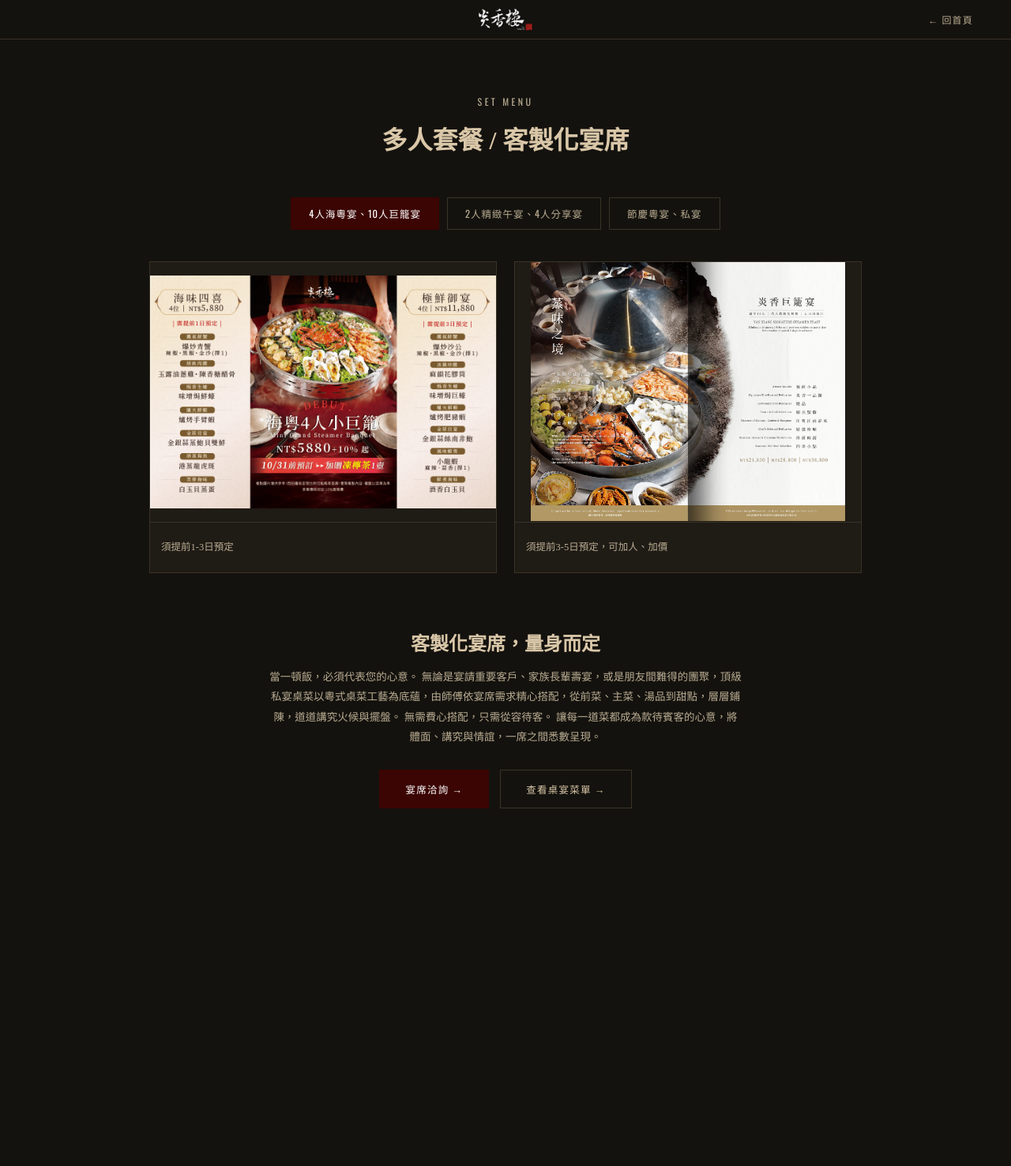
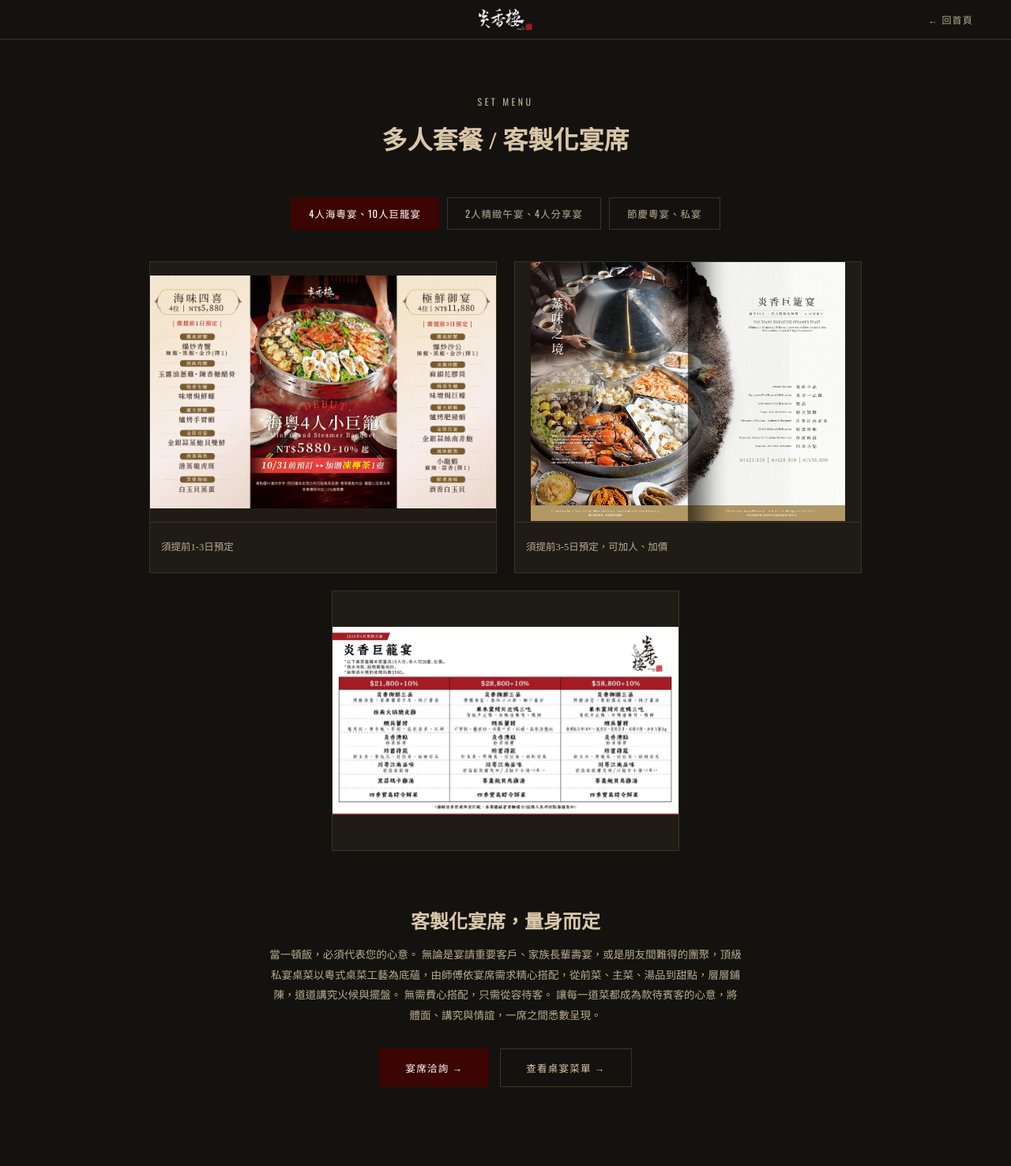
Before and after one commit to yanxianglou/yanxianglou.github.io, a Jekyll site: the page built from menu-set.html, in a window 1280 px wide. Shown: the whole page at 79% size. Built offline with Jekyll 4.4.1, drawn with Linux system fonts in a browser that asks for light colours; before the commit the page ends 1124 px from its top, so only the background shows below that.

Commit message:
Update 套餐餐品頁 “setmenu”

```diff
--- a/_data/setmenu.yml
+++ b/_data/setmenu.yml
@@ -12,6 +12,7 @@ categories:
         caption: 須提前1-3日預定
       - caption: 須提前3-5日預定，可加人、加價
         src: /assets/img/uploads/4-5.jpg
+      - src: /assets/img/uploads/巨龍宴.jpg
     name: 4人海粵宴、10人巨籠宴
   - items:
       - src: /assets/img/uploads/0819雙人商業套餐菜單.jpg
```
Also changed, not shown: assets/img/uploads/巨龍宴.jpg (added).
